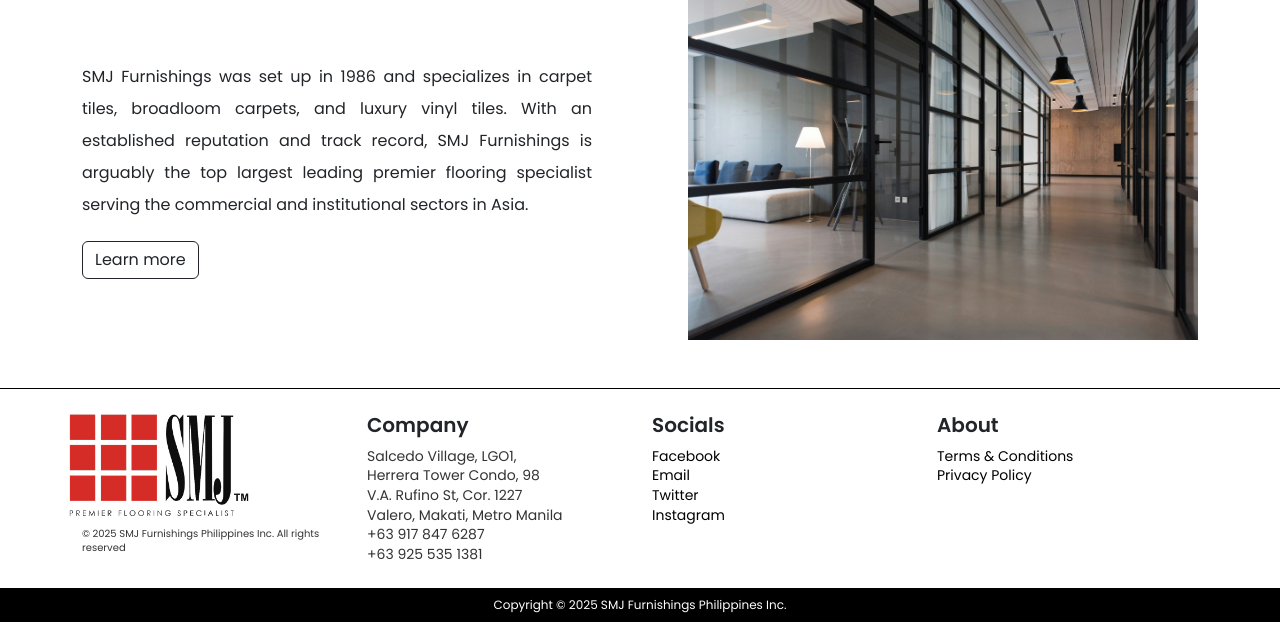
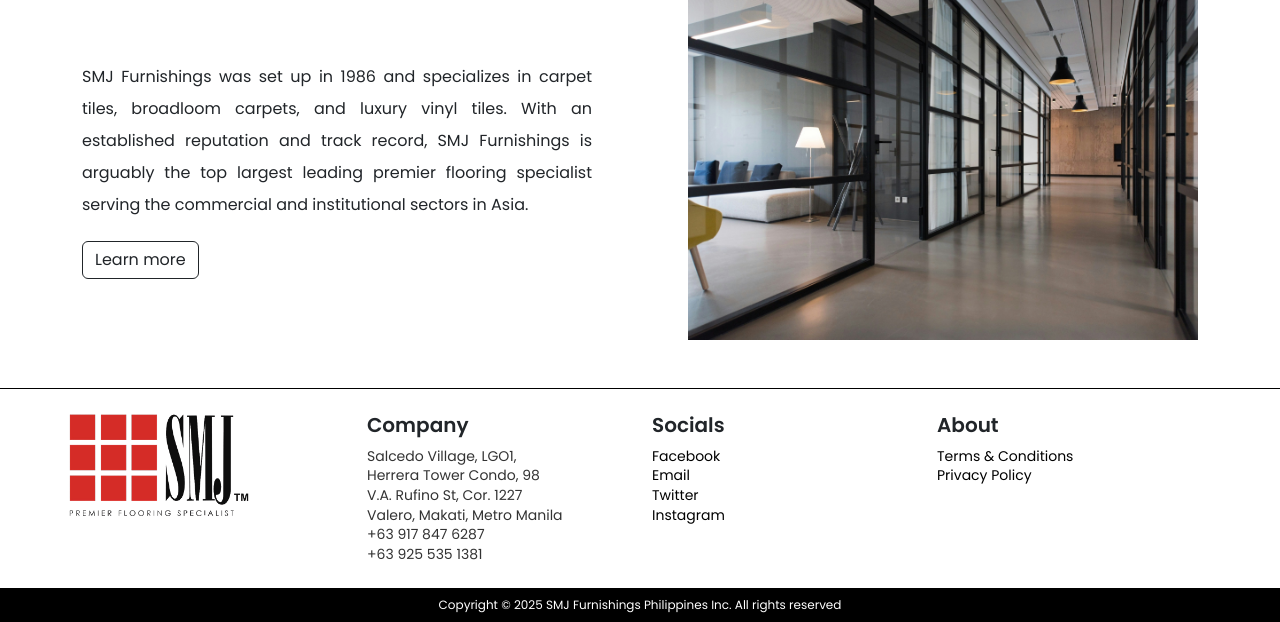
Before and after one commit to migo3ol/SMJFurnishingsPh, a PHP site: page /index.php in a window 1280 px wide. Shown: the part 3351-3973 px from the top of the page. Run offline with PHP 8.4, Linux system fonts and the light colour scheme.

Commit message:
Update footer

```diff
--- a/footer.php
+++ b/footer.php
@@ -24,7 +24,7 @@
             <!-- Logo Section -->
             <div class="col-md-3 text-start">
                 <img src="assets/navbar-logo1.png" class="footer-logo img-fluid" alt="SMJ Logo">
-                <p class="tagline text-start mt-4 ms-n2" style="font-size: 10px;" >© 2025 SMJ Furnishings Philippines Inc. All rights reserved</p>
+                <p class="tagline text-start mt-4 ms-n2" style="font-size: 10px;" ></p>
             </div>
 
             <!-- Company Info -->
@@ -60,7 +60,7 @@
 
     <!-- Copyright -->
     <div class="footer-bottom text-center py-2">
-        Copyright © 2025 SMJ Furnishings Philippines Inc.
+        Copyright © 2025 SMJ Furnishings Philippines Inc. All rights reserved
     </div>
 </footer>
 
```
